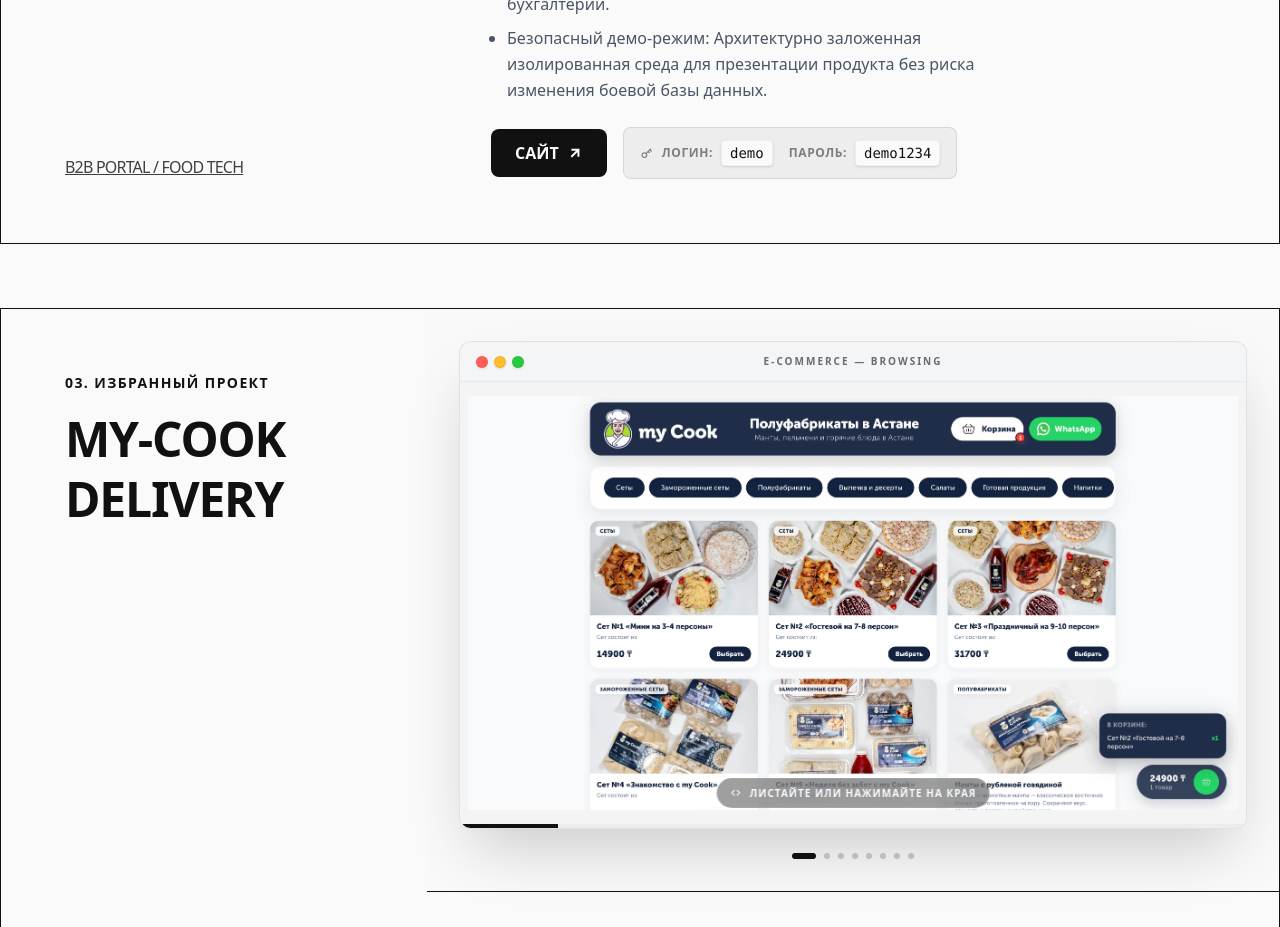
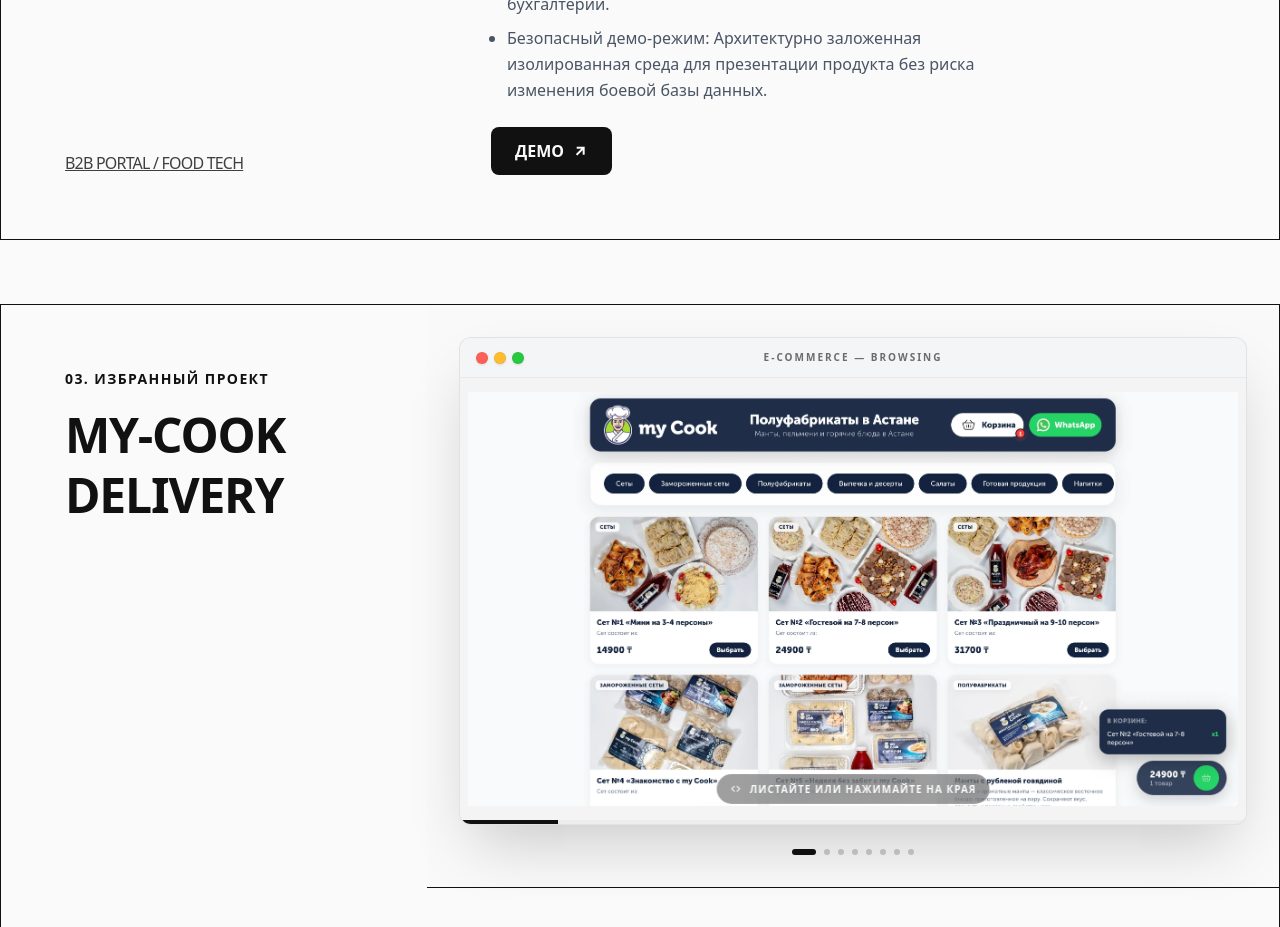
Before and after one commit to abzalt1/abzalt1.github.io, a Next.js app: page / in a window 1280 px wide. Shown: the part 4500-5427 px from the top of the page. Built offline with nearby package versions, Linux system fonts and the light colour scheme.

Commit message:
feat: link Pastry Studio to public demo, drop old demo credentials
Co-Authored-By: Claude Opus 5.5 <noreply@anthropic.com>

```diff
--- a/src/components/Projects.tsx
+++ b/src/components/Projects.tsx
@@ -11,13 +11,14 @@ interface ProjectCardProps {
     tasks: string[];
     result?: string;
     link: string;
+    linkLabel?: string;
     demoCredentials?: { login: string; pass: string };
     stack: { icon: string; name: string; info: string }[];
     onImageClick: (images: string[], index: number) => void;
     status?: string;
 }
 
-const ProjectCard = ({ number, title, category, image, tasks, result, link, demoCredentials, stack, onImageClick, status }: ProjectCardProps) => {
+const ProjectCard = ({ number, title, category, image, tasks, result, link, linkLabel = 'Сайт', demoCredentials, stack, onImageClick, status }: ProjectCardProps) => {
     const [currentImageIndex, setCurrentImageIndex] = useState(0);
     const [isHovered, setIsHovered] = useState(false);
     const [isAutoPlaying, setIsAutoPlaying] = useState(true);
@@ -235,7 +236,7 @@ const ProjectCard = ({ number, title, category, image, tasks, result, link, demo
                                 </ul>
                                 <div className="flex flex-col sm:flex-row items-start sm:items-center gap-4 mt-6">
                                     <a href={link} target="_blank" className="inline-flex items-center gap-2 text-base font-bold uppercase bg-black text-white px-6 py-3 hover:opacity-80 transition-opacity rounded-[8px] whitespace-nowrap shrink-0" rel="noopener noreferrer">
-                                        Сайт <i className="ri-arrow-right-up-line"></i>
+                                        {linkLabel} <i className="ri-arrow-right-up-line"></i>
                                     </a>
                                     {demoCredentials && (
                                         <div className="flex flex-wrap sm:flex-nowrap items-center gap-2 px-4 py-3 bg-black/5 rounded-[8px] border border-black/10 w-full sm:w-auto">
@@ -324,8 +325,8 @@ export default function Projects({ onOpenLightbox }: { onOpenLightbox: (images:
                 "Аналитическая панель: Встроенный дашборд с фильтрацией продаж по периодам/точкам и выгрузкой отчетов в CSV для бухгалтерии.",
                 "Безопасный демо-режим: Архитектурно заложенная изолированная среда для презентации продукта без риска изменения боевой базы данных."
             ],
-            demoCredentials: { login: 'demo', pass: 'demo1234' },
-            link: "https://pastrystudio.vercel.app/",
+            link: "https://pastrystudio-demo.vercel.app/",
+            linkLabel: "Демо",
             stack: [
                 { icon: "ri-reactjs-fill", name: "React / Next.js", info: "App Router, SSR и API-роуты для серверной логики." },
                 { icon: "ri-database-2-fill", name: "Supabase", info: "PostgreSQL + Auth + Row Level Security для мультитенантной архитектуры." },
```
